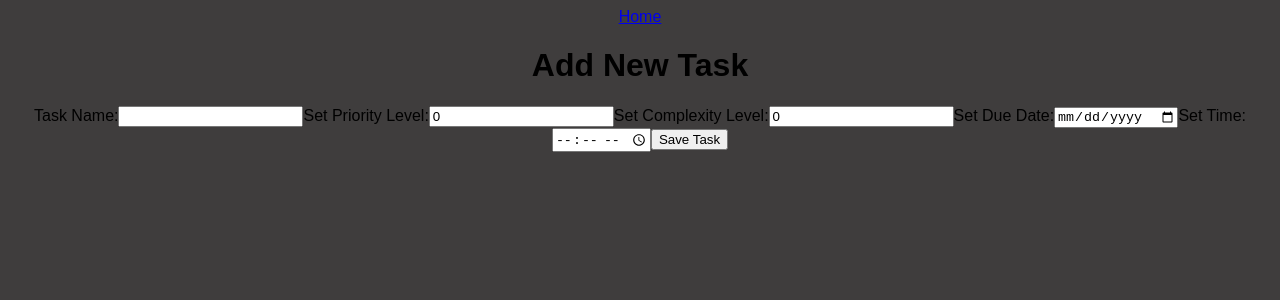
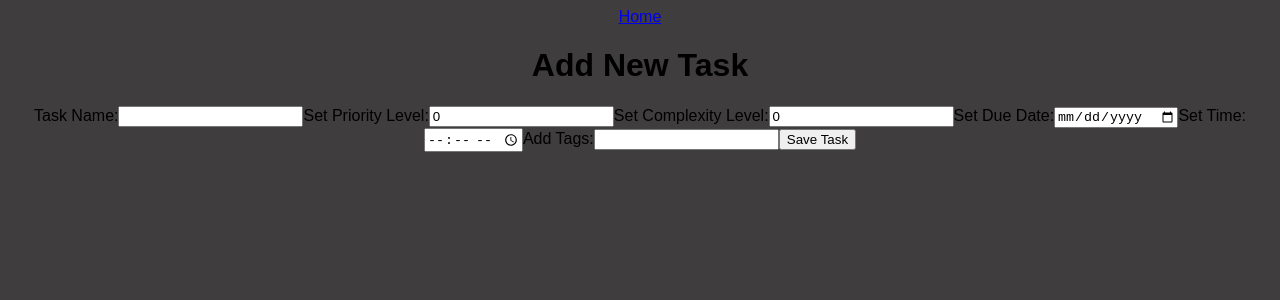
Before and after one commit to ellischung/todo-app, a React (Create React App) app: page /add in a window 1280 px wide. Shown: the top 300 px of the page. Built offline with nearby package versions, Linux system fonts and the light colour scheme.

Commit message:
added tags/labels as inputs

```diff
--- a/src/components/Todo.jsx
+++ b/src/components/Todo.jsx
@@ -17,6 +17,7 @@ function Todo({ todo }) {
         <p>
           {todo.date && `Due Date: ${todo.date} at ${convertTime(todo.time)}`}
         </p>
+        <p>{todo.tags.split(",").map((tag) => `(${tag.trim()})`)}</p>
       </div>
       <div>
         <button onClick={() => completeTodo(todo)}>Complete</button>
--- a/src/contexts/todoContext.js
+++ b/src/contexts/todoContext.js
@@ -17,6 +17,7 @@ export const TodoProvider = ({ children }) => {
     complexity: 0,
     date: null,
     time: "",
+    tags: "",
     isCompleted: false,
   };
   const [todo, setTodo] = useState(initialValues);
--- a/src/pages/Todo.jsx
+++ b/src/pages/Todo.jsx
@@ -19,6 +19,7 @@ function Todo() {
       <p>
         {todo.date && `Due Date: ${todo.date} at ${convertTime(todo.time)}`}
       </p>
+      <p>{todo.tags.split(",").map((tag) => `(${tag.trim()})`)}</p>
       <button onClick={() => completeTodo(todo)}>Complete</button>
     </div>
   );
--- a/src/pages/TodoForm.jsx
+++ b/src/pages/TodoForm.jsx
@@ -77,6 +77,14 @@ function TodoForm() {
           value={todo.time}
           onChange={handleChange}
         />
+        <label>Add Tags:</label>
+        <input
+          type="text"
+          className="input"
+          name="tags"
+          value={todo.tags}
+          onChange={handleChange}
+        />
         <button type="submit">
           {todoExists ? "Update Task" : "Save Task"}
         </button>
```
